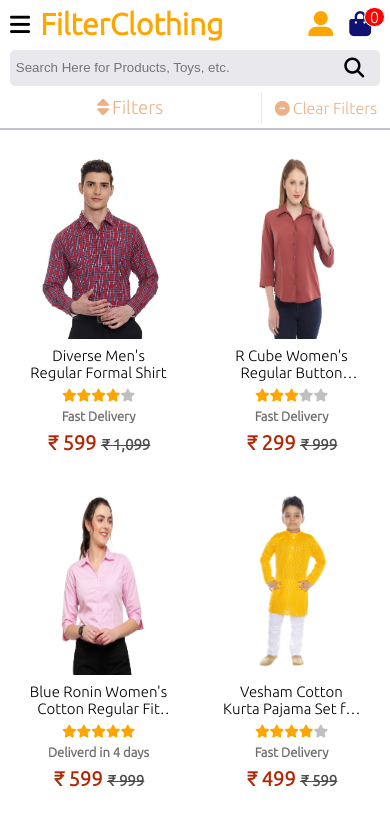
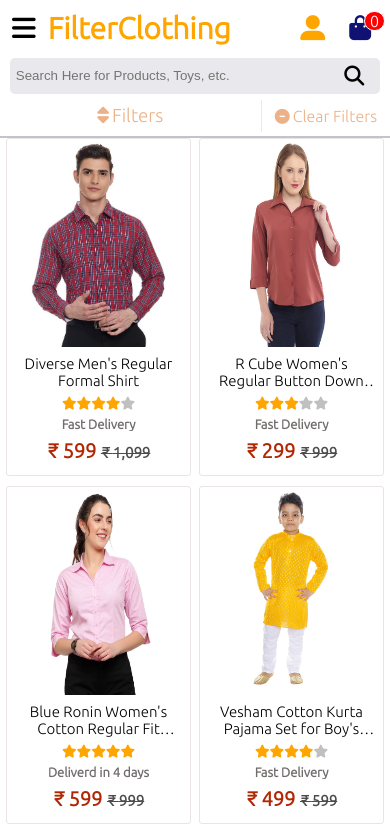
Before and after one commit to Parth-06/FilterClothing, a React (Create React App) app in the folder Frontend/: page / in a window 390 px wide. Shown: the top 825 px of the page. Built offline with nearby package versions, Linux system fonts and the light colour scheme; no server answers; a web font is replaced by a local one.

Commit message:
myprojecttt

```diff
--- a/Frontend/src/App.css
+++ b/Frontend/src/App.css
@@ -892,7 +892,7 @@
     .mobile_header {
         display: flex;
         width: 100vw;
-        height: 3rem;
+        height: 3.5rem;
         justify-content: space-evenly;
         align-items: center;
     }
@@ -906,9 +906,9 @@
     }
 
     .fa-bars {
-        font-size: 23px;
-        margin-right: 10px;
-        margin-left: 10px;
+        font-size: 27px;
+        margin-right: 12px;
+        margin-left: 12px;
         cursor: pointer;
     }
 
@@ -939,7 +939,7 @@
     .fa-shopping-bag {
         font-size: 25px;
         color: rgb(17, 17, 116);
-        margin-left: 1rem;
+        margin-left: 1.5rem;
     }
 
     .cart_num {
@@ -976,37 +976,32 @@
         display: flex;
         height: 100%;
         width: 100%;
-        margin: 7px 2px;
+        margin: -5px 2px;
         flex-wrap: wrap;
         justify-content: space-around;
-        /* border: 1px solid; */
     }
 
     .card {
-        height: 20rem;
-        width: 10rem;
-        margin: 7px 2px;
-        /* border: 1px solid; */
-        z-index: 4;
+        height: 21rem;
+        width: 47vw;
+        margin: 5px 2px;
+        border: 1px solid #eae4e4;
         display: -webkit-box;
         -webkit-box-orient: vertical;
         -webkit-line-clamp: 2;
         overflow: hidden;
+        border-radius: 3px;
     }
 
     .card:hover {
-        border: 1px solid rgb(129, 125, 125);
-        box-shadow: 0 0 2px 2px rgb(129, 125, 125);
-
+        border: 1px solid #eae4e4;
+        box-shadow: 0 0 0px 0px rgb(129, 125, 125);
     }
 
     .card_image {
-        height: 11.5rem;
-        width: 9rem;
-        margin-top: 10px;
-        margin-left: 10px;
-        margin-right: 10px;
-
+        height: 13rem;
+        width: 45vw;
+        margin: auto;
     }
 
     .card img {
@@ -1141,7 +1136,7 @@
     .product_detail {
         margin-top: 10px;
         margin-left: 2px;
-        height: 100vh;
+        height: 100%;
         width: 100vw;
         overflow: scroll;
          -ms-overflow-style: none;
--- a/Frontend/src/App.js
+++ b/Frontend/src/App.js
@@ -21,8 +21,6 @@
 return(
   <CartapiProvider>
   <Header/>
-
-<Suspense fallback={<div style={{width:"100%" ,height:"100vh", display:"flex", justifyContent:"center", alignItems:"center"}}><Spinner/></div>}>
 <Routes>
   <Route path="/" element={<Home/>}/>
   <Route path="/login" element={<Login/>}/>
@@ -35,7 +33,6 @@
   <Route path="/kids" element={<Kids/>}/>
   <Route path="/profile" element={<Profile/>}/>
   </Routes>
-</Suspense>
  </CartapiProvider>
 )
 
```
Also changed, not shown: Frontend/src/index.js (+7 -5 lines).
